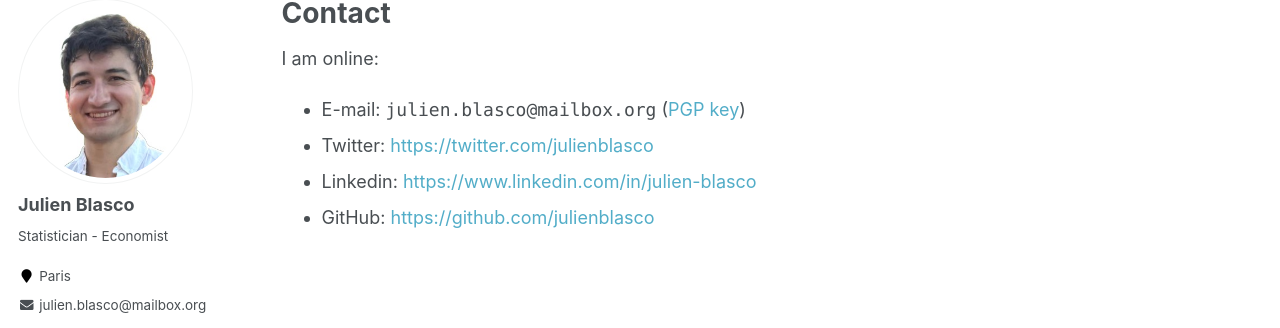
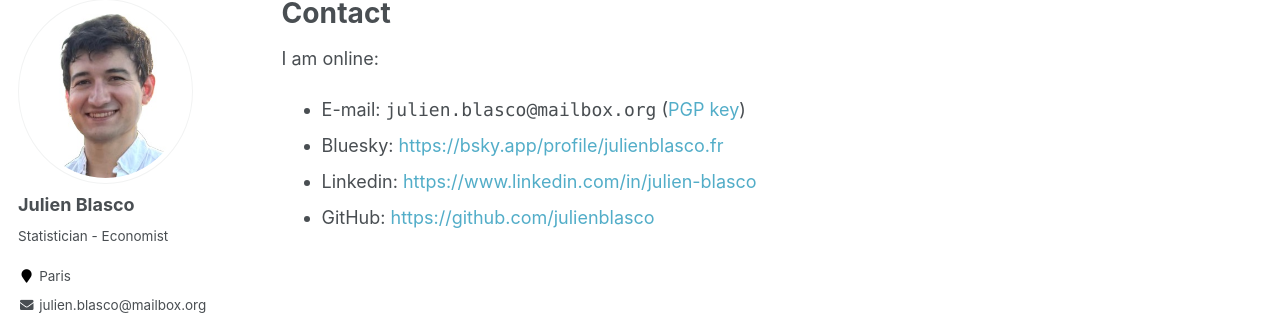
Before and after one commit to JulienBlasco/julienblasco.github.io, a Jekyll site: the page built from _pages/contact.md, in a window 1280 px wide. Shown: the part 119-447 px from the top of the page. Built offline with Jekyll 4.4.1, drawn with Linux system fonts in a browser that asks for light colours; some of the changed lines change nothing that is shown.

Commit message:
Update contact information to include Bluesky
Replaced Twitter link with Bluesky profile link.

```diff
--- a/_pages/contact.md
+++ b/_pages/contact.md
@@ -11,6 +11,6 @@ redirect_from:
 
 I am online:
 - E-mail: <kbd>julien.blasco@mailbox.org</kbd> ([PGP key](/files/id_rsa_pub_blasco.txt))
-- Twitter: <https://twitter.com/julienblasco>
+- Bluesky: <https://bsky.app/profile/julienblasco.fr>
 - Linkedin: <https://www.linkedin.com/in/julien-blasco>
 - GitHub: <https://github.com/julienblasco>
```
